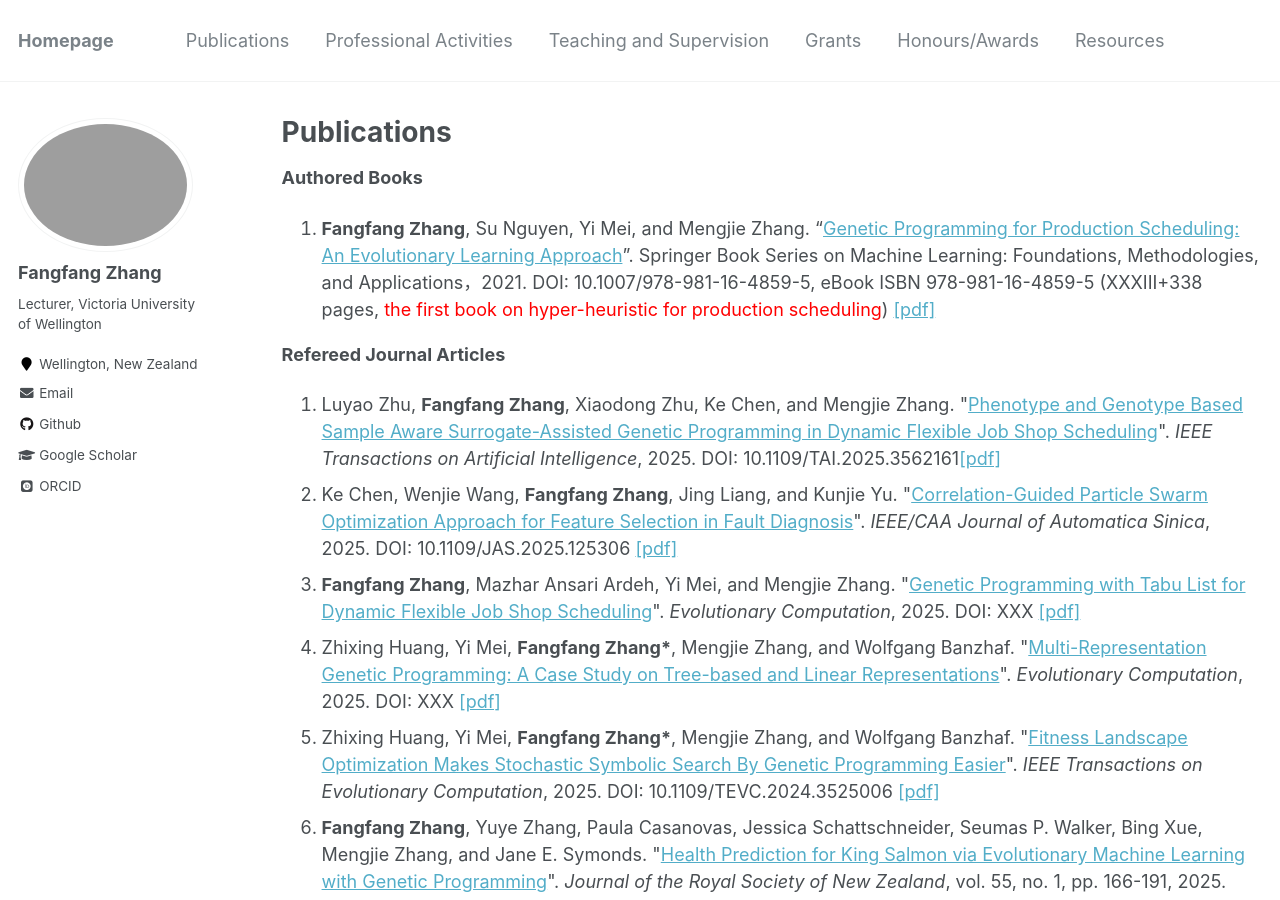
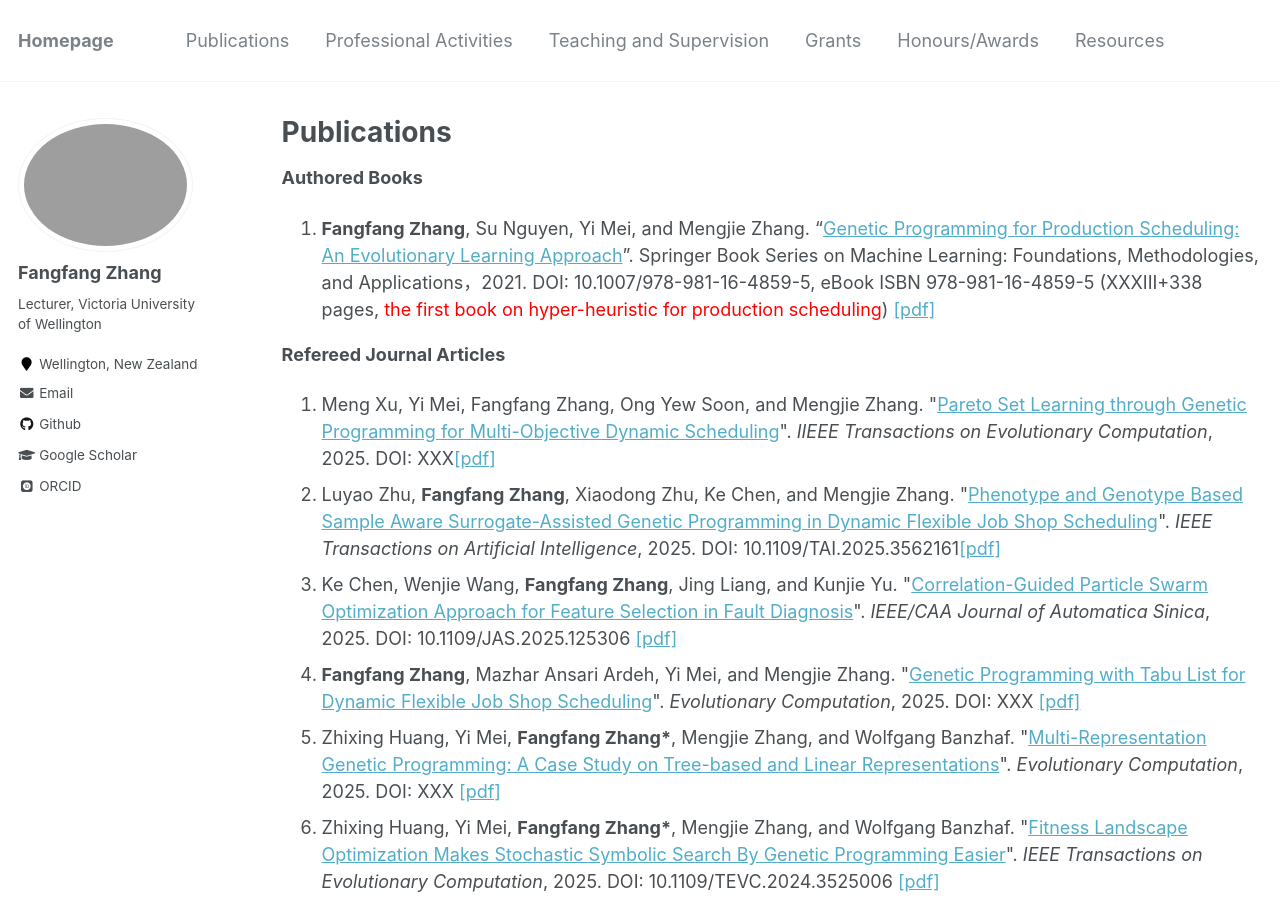
Before and after one commit to fangfang-zhang/fangfang-zhang.github.io, a Jekyll site: the page built from _pages/publications.md, in a window 1280 px wide and 900 px high. Built offline with Jekyll 4.4.1, drawn with Linux system fonts in a browser that asks for light colours; some web fonts are replaced.

Commit message:
noraTEVC

```diff
--- a/_pages/publications.md
+++ b/_pages/publications.md
@@ -11,6 +11,7 @@ author_profile: true
 
 **Refereed Journal Articles**
 <ol>
+<li>Meng Xu, Yi Mei, Fangfang Zhang, Ong Yew Soon, and Mengjie Zhang. "<a target="_blank" href="">Pareto Set Learning through Genetic Programming for Multi-Objective Dynamic Scheduling</a>". <i>IIEEE Transactions on Evolutionary Computation</i>, 2025. DOI: XXX<a target="_blank" href="">[pdf]</a></li>
 <li>Luyao Zhu, <b>Fangfang Zhang</b>, Xiaodong Zhu, Ke Chen, and Mengjie Zhang. "<a target="_blank" href="">Phenotype and Genotype Based Sample Aware Surrogate-Assisted Genetic Programming in Dynamic Flexible Job Shop Scheduling</a>". <i>IEEE Transactions on Artificial Intelligence</i>, 2025. DOI: 10.1109/TAI.2025.3562161<a target="_blank" href="">[pdf]</a></li>
 <li>Ke Chen, Wenjie Wang, <b>Fangfang Zhang</b>, Jing Liang, and Kunjie Yu. "<a target="_blank" href="https://www.ieee-jas.net/article/doi/10.1109/JAS.2025.125306?pageType=en">Correlation-Guided Particle Swarm Optimization Approach for Feature Selection in Fault Diagnosis</a>". <i>IEEE/CAA Journal of Automatica Sinica</i>, 2025. DOI: 10.1109/JAS.2025.125306 <a target="_blank" href="https://github.com/fangfang-zhang/fangfang-zhang.github.io/blob/main/files/2025-CGPSO%20Approach%20for%20FS%20in%20Fault%20Diagnosis.pdf">[pdf]</a></li>
 <li><b>Fangfang Zhang</b>, Mazhar Ansari Ardeh, Yi Mei, and Mengjie Zhang. "<a target="_blank" href="">Genetic Programming with Tabu List for Dynamic Flexible Job Shop Scheduling</a>". <i>Evolutionary Computation</i>, 2025. DOI: XXX <a target="_blank" href="">[pdf]</a></li>
```
Also changed, not shown: 1 other file.
